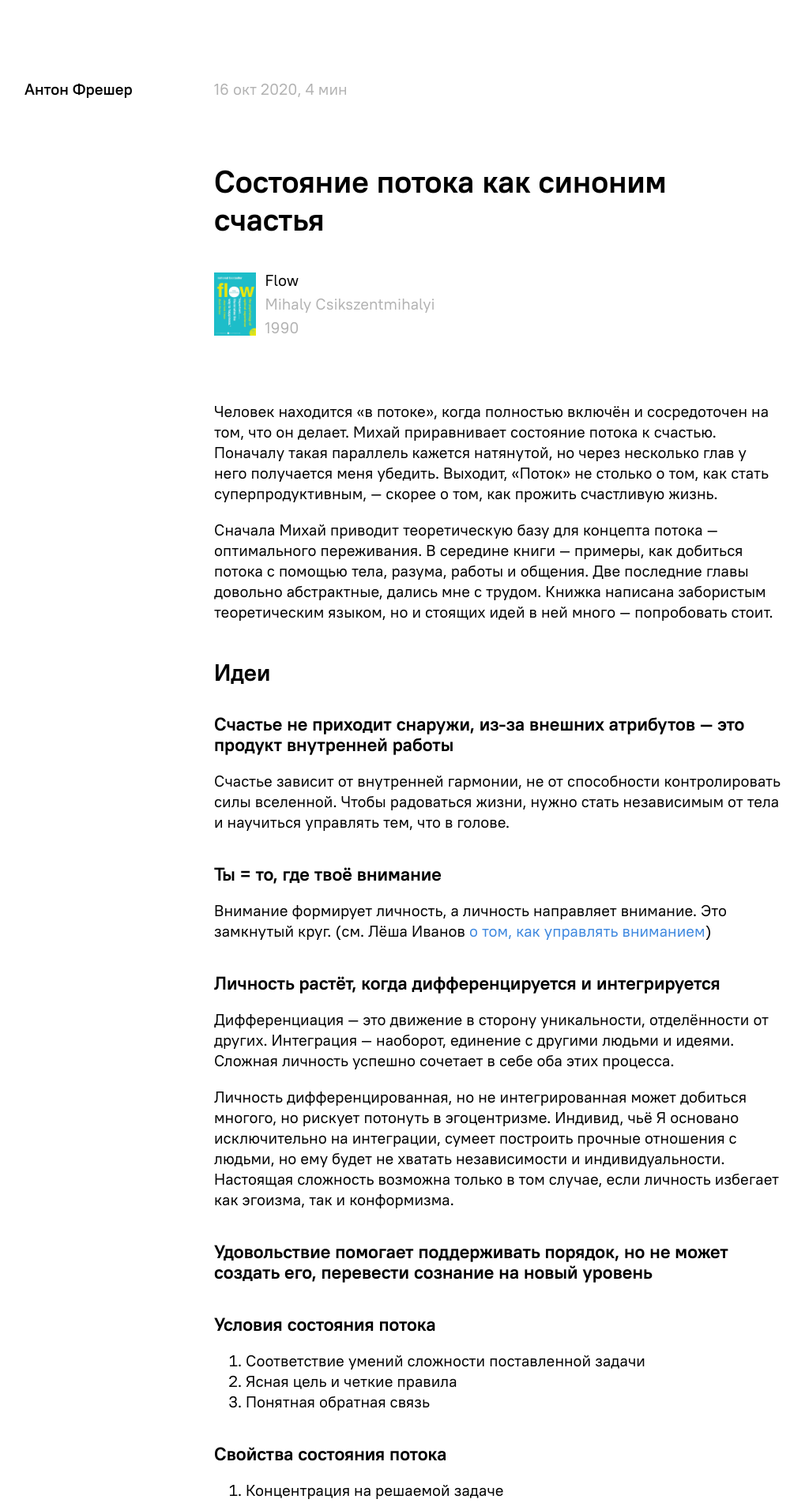
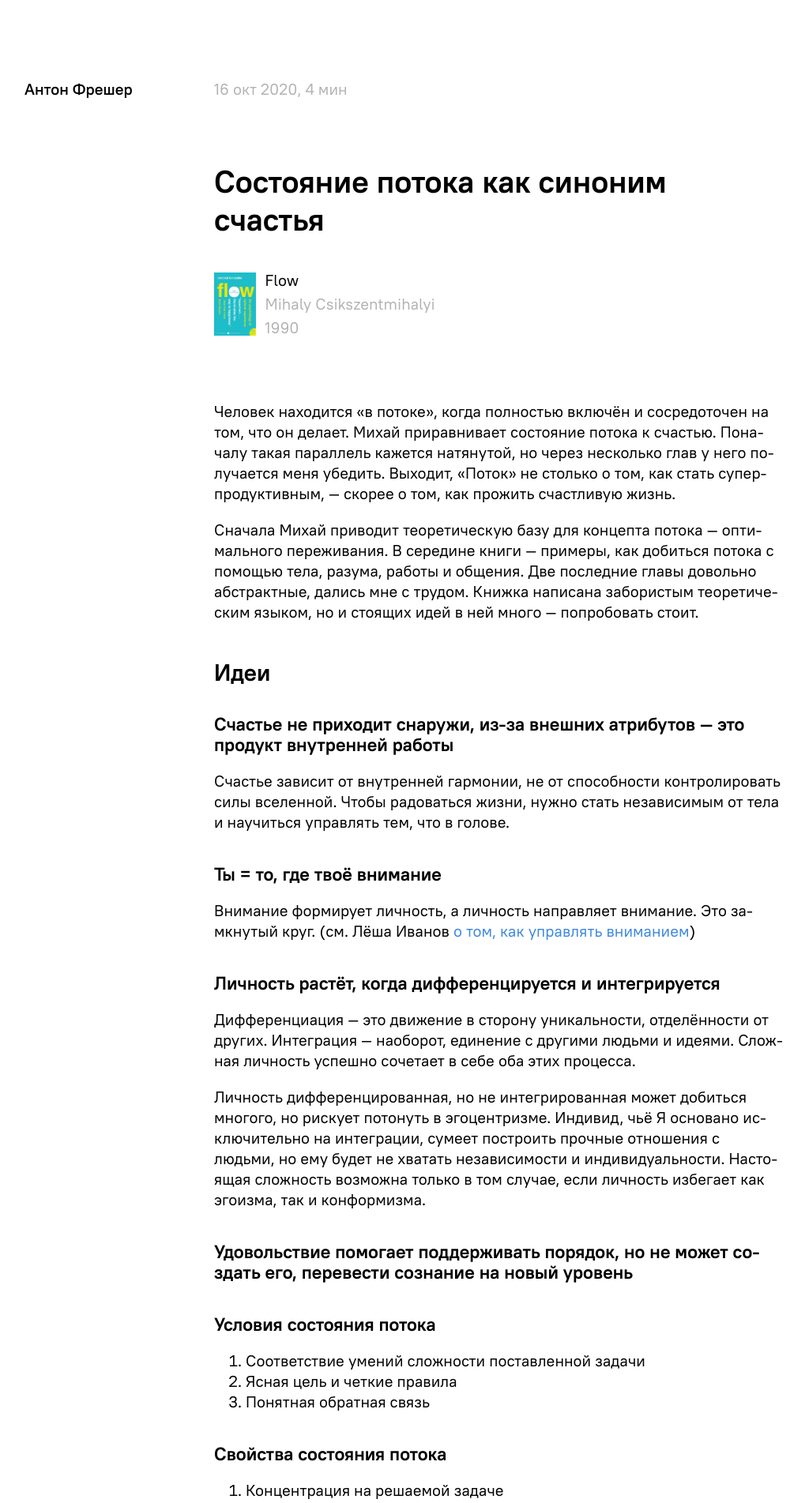
Before and after one commit to tonyfresher/blog, a Jekyll site: the page built from _books/2020-10-16-flow.md, in a window 1280 px wide. Shown: the top 1903 px of the page at 79% size, without its empty margins (69-1088 px from the left). Built offline with Jekyll 4.4.1, drawn with Linux system fonts in a browser that asks for light colours.

```diff
--- a/_css/_books.scss
+++ b/_css/_books.scss
@@ -64,7 +64,7 @@
     font-size: 16px;
 }
 
-.BookSpine-Name_lang_ru {
+.BookSpine-Name_lang_en + .BookSpine-Name_lang_ru {
     opacity: 0.5;
 }
 
--- a/_css/_post.scss
+++ b/_css/_post.scss
@@ -34,6 +34,10 @@
 .Post-Title,
 .Post-Content {
     margin-top: 80px;
+}
+
+.Post-Content {
+    hyphens: auto;
 }
 
 .Post-Content hr {
--- a/_includes/read-time.html
+++ b/_includes/read-time.html
@@ -1,2 +1,2 @@
 {% assign words = include.content | number_of_words %}
-<span>{{ words | divided_by: 180 }} мин</span>
+<span>{{ words | divided_by: 180 | at_least: 1 }} мин</span>
--- a/_layouts/book.html
+++ b/_layouts/book.html
@@ -22,7 +22,13 @@ layout: default
                     <img class="BookPreview-Cover" src="{{ covers_url | append: page.image }}" alt="Обложка">
                 {% endif %}
                 <div class="BookPreview-Meta">
-                    <span class="BookPreview-Name">{{ page.name_en }}</span>
+                    <span class="BookPreview-Name">
+                        {% if page.name_en %}
+                            {{ page.name_en }}
+                        {% else %}
+                            {{ page.name_ru }}
+                        {% endif %}
+                    </span>
                     <span>{{ page.author }}</span>
                     <span>{{ page.year }}</span>
                 </div>
--- a/books.html
+++ b/books.html
@@ -20,12 +20,14 @@ theme: dark
                             class="BookSpine"
                             {% assign book_content = book.content | strip_newlines %}
                             {% if book_content != "" %}
-                                href="{{ book.url | relative_url }}"
+                                href="{{ x.url | relative_url }}"
                             {% endif %}
                             style="background: {{ book.background_color }}; color: {{ book.foreground_color }}"
                         >
                             <h3 class="BookSpine-Header">
-                                <span class="BookSpine-Name BookSpine-Name_lang_en">{{ book.name_en }}</span>
+                                {% if book.name_en %}
+                                    <span class="BookSpine-Name BookSpine-Name_lang_en">{{ book.name_en }}</span>
+                                {% endif %}
                                 <span class="Book-Name BookSpine-Name_lang_ru">{{ book.name_ru }}</span>
                             </h3>
                             <span class="BookSpine-Author">{{ book.author }}</span>
```
Also changed, not shown: _books/2020-12-22-yasno-ponyatno.md (added, +22 -0 lines), assets/books/yasno-ponyatno.jpg (added), 1 other file.
